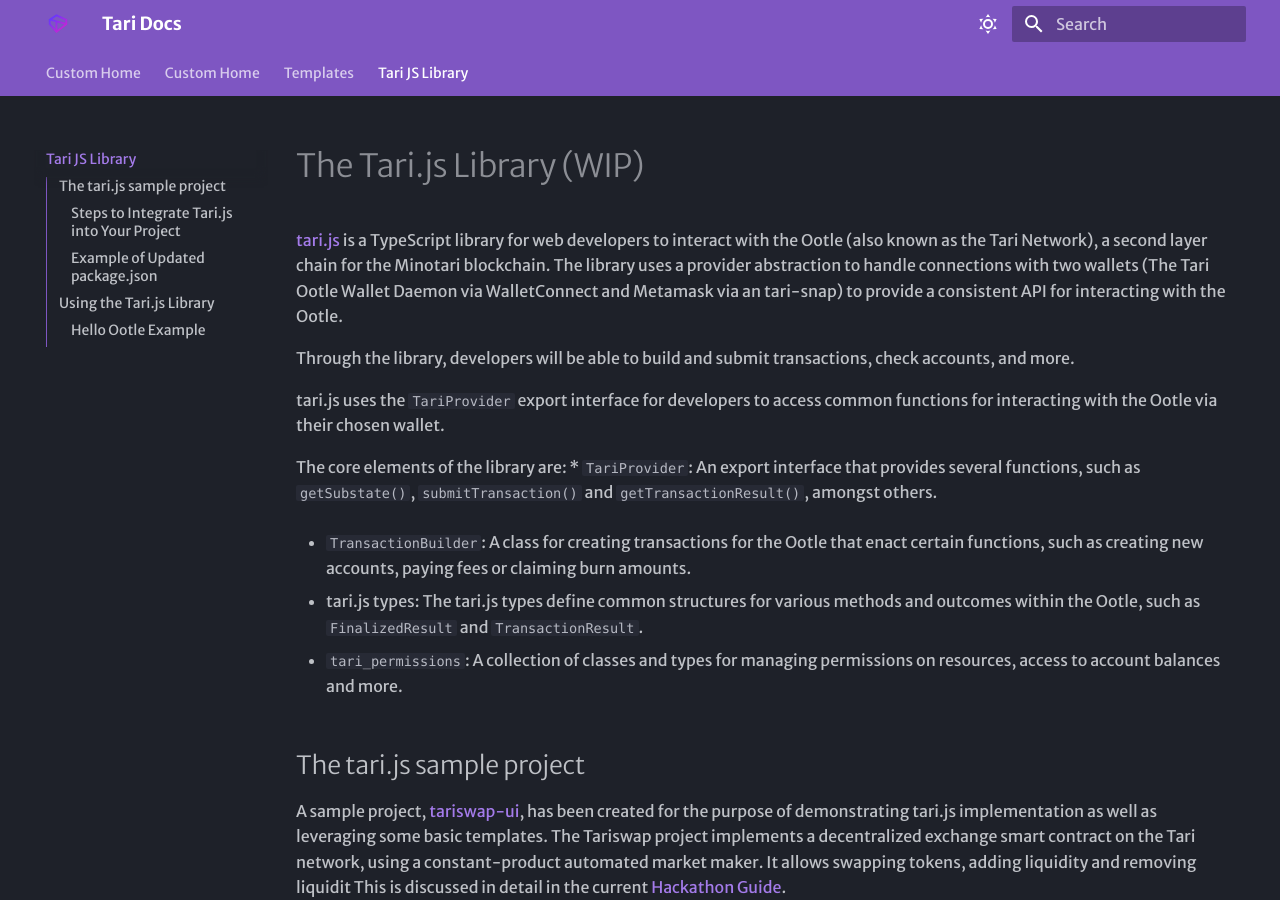
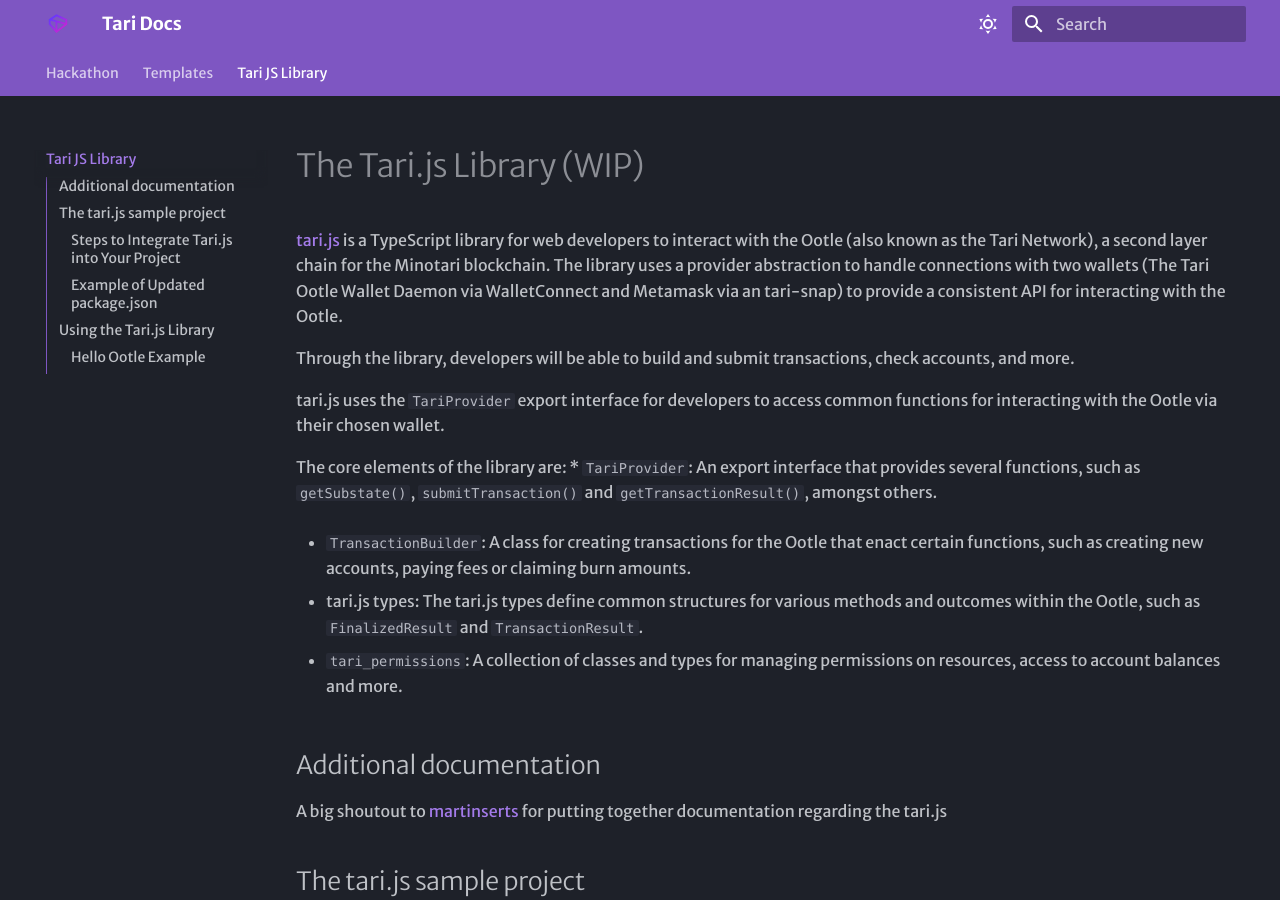
Before and after one commit to tari-project/doc-playground, an MkDocs documentation site: the page built from docs/tarijs_library_intro.md, in a window 1280 px wide and 900 px high. Built offline with MkDocs 1.6.1 and Material for MkDocs 9.7.7, drawn with Linux system fonts in a browser that asks for light colours; some web fonts are replaced.

````diff
--- a/docs/tarijs_library_intro.md
+++ b/docs/tarijs_library_intro.md
@@ -14,6 +14,14 @@ The core elements of the library are:
 *  tari.js types: The tari.js types define common structures for various methods and outcomes within the Ootle, such as ```FinalizedResult``` and ```TransactionResult```.
 
 * ```tari_permissions```: A collection of classes and types for managing permissions on resources, access to account balances and more.
+
+## Additional documentation
+
+A big shoutout to [martinserts](https://github.com/martinserts) for putting together documentation regarding the tari.js
+
+
+
+
 
 ## The tari.js sample project
 
@@ -64,7 +72,6 @@ A sample project, [tariswap-ui](https://github.com/mrnaveira/tariswap-ui), has b
    }
    ```
 ### Example of Updated `package.json`
-
 Your `package.json` should now look similar to this after the dependencies are installed:
 
 ```json
--- a/mkdocs.yml
+++ b/mkdocs.yml
@@ -2,7 +2,6 @@ site_name: Tari Docs
 nav:
 # - Introduction: tari-introduction.md
 # - Getting Started: tari-templates.md
-- Custom Home: hackathon.md
 - Hackathon: hackathon.md
 - Templates: hackathon_templates.md
 - Tari JS Library: tarijs_library_intro.md
````
Also changed, not shown: docs/index.md (added, +19 -0 lines).
